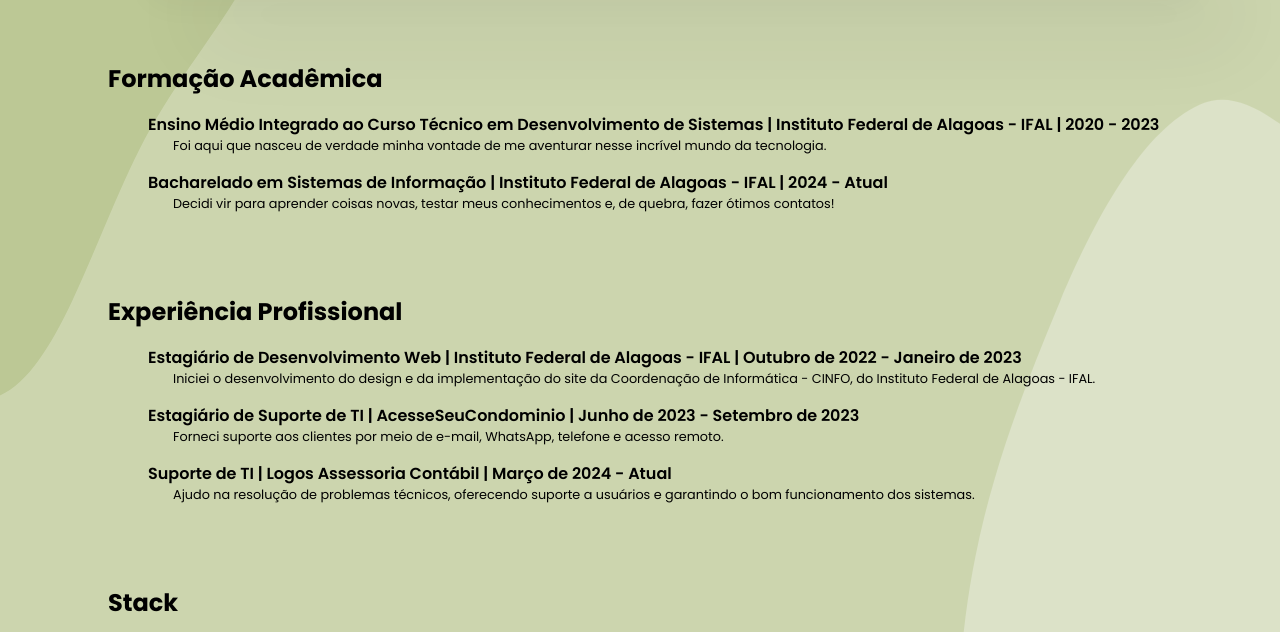
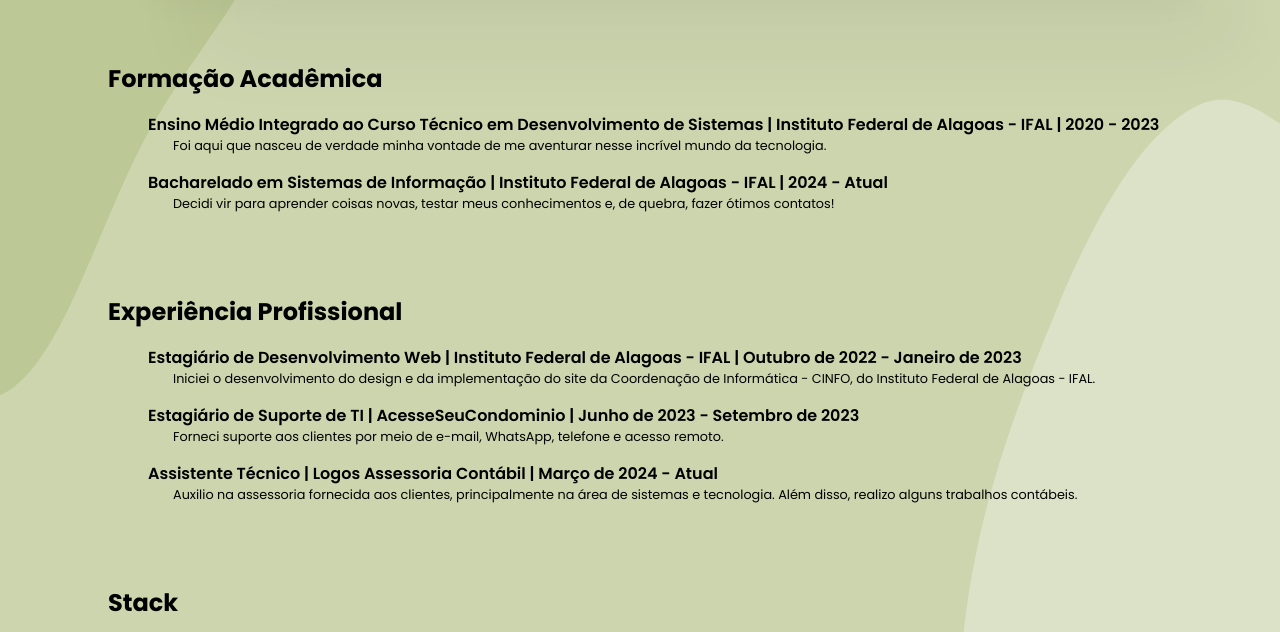
Before and after one commit to isaquebraga/isaquebraga.github.io, a plain HTML site: page index.html in a window 1280 px wide. Shown: the part 462-1094 px from the top of the page. Drawn offline with Linux system fonts and the light colour scheme.

Commit message:
ajuste no conteudo de experiências profissionais

```diff
--- a/index.html
+++ b/index.html
@@ -95,11 +95,10 @@
                 Forneci suporte aos clientes por meio de e-mail, WhatsApp, telefone e acesso remoto.
             </li>
             <li class="section-list-title">
-                Suporte de TI | Logos Assessoria Contábil | Março de 2024 - Atual
+                Assistente Técnico | Logos Assessoria Contábil | Março de 2024 - Atual
             </li>
             <li class="section-list-text">
-                Ajudo na resolução de problemas técnicos, oferecendo suporte a usuários e garantindo o bom funcionamento
-                dos sistemas.
+                Auxilio na assessoria fornecida aos clientes, principalmente na área de sistemas e tecnologia. Além disso, realizo alguns trabalhos contábeis.
             </li>
         </ul>
     </div>
```
